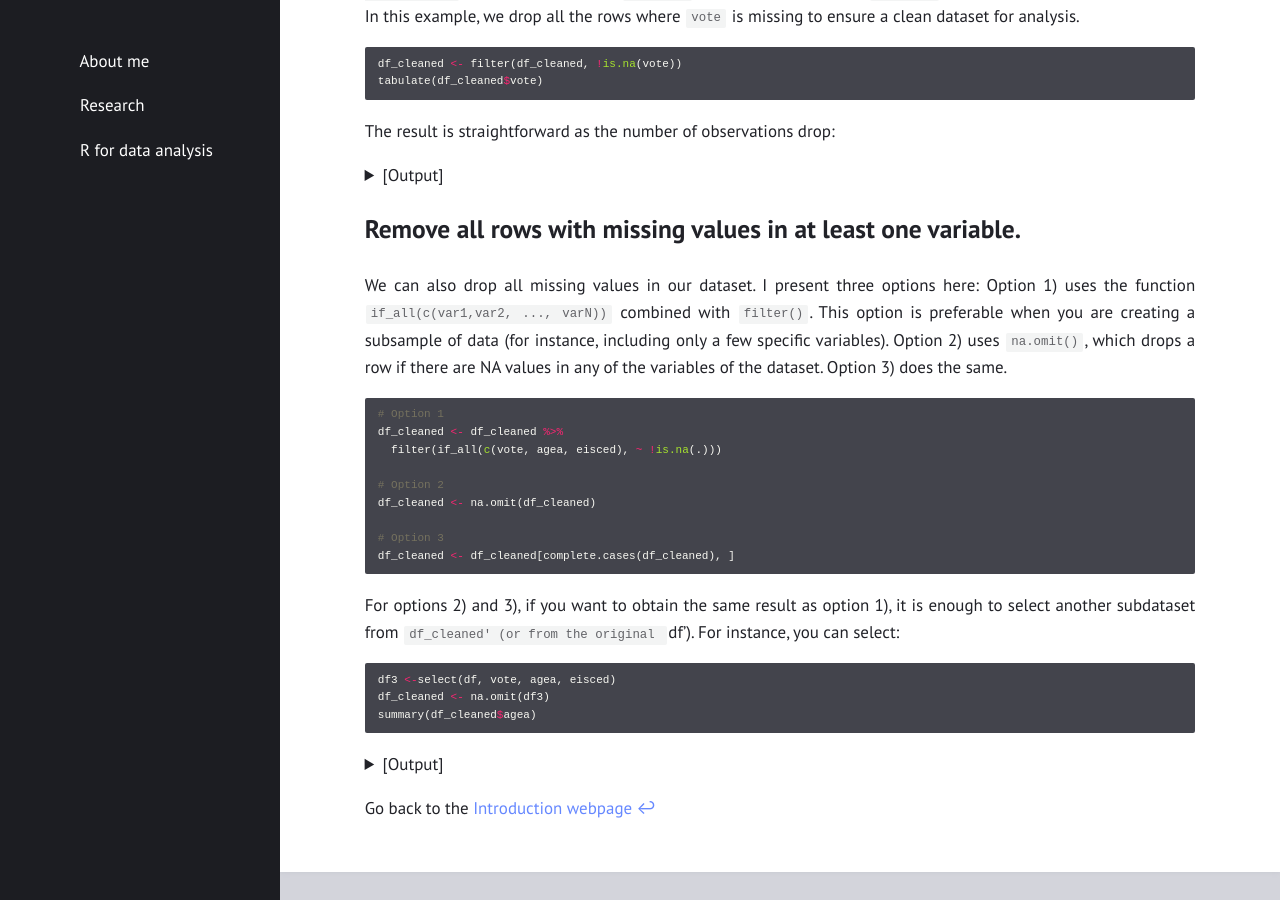
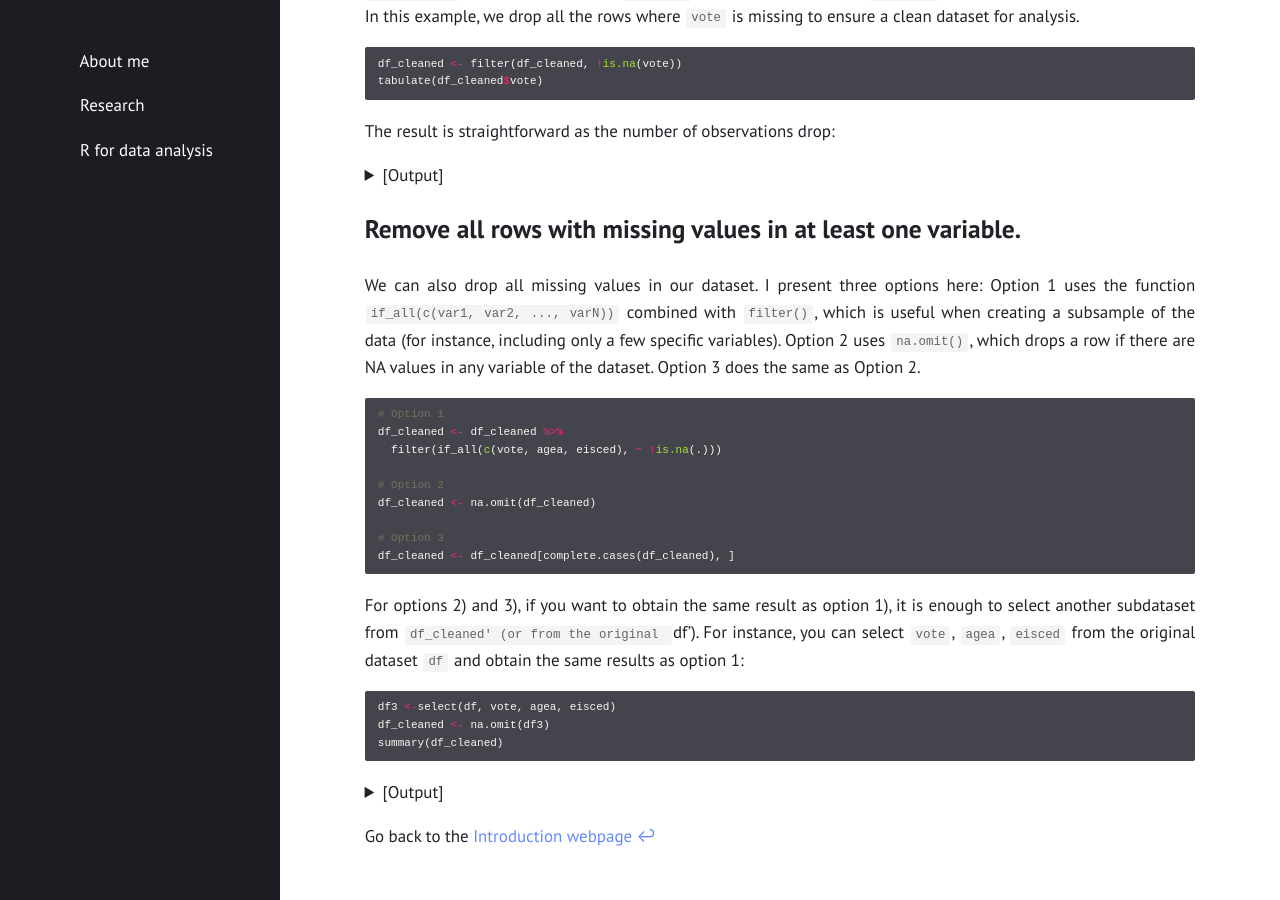
Before and after one commit to gubellom/gubellom.github.io, a Jekyll site: the page built from R files/Manipulation.md, in a window 1280 px wide and 900 px high, scrolled down 4168 px. Built offline with Jekyll 4.4.1, drawn with Linux system fonts in a browser that asks for light colours.

Commit message:
Update Manipulation.md
Signed-off-by: Michele Gubello <62111923+gubellom@users.noreply.github.com>

````diff
--- a/R files/Manipulation.md
+++ b/R files/Manipulation.md
@@ -304,7 +304,8 @@ The result is straightforward as the number of observations drop:
 
 ## Remove all rows with missing values in at least one variable.
 
-We can also drop all missing values in our dataset. I present three options here: Option 1) uses the function `if_all(c(var1,var2, ..., varN))` combined with `filter()`. This option is preferable when you are creating a subsample of data (for instance, including only a few specific variables). Option 2) uses `na.omit()`, which drops a row if there are NA values in any of the variables of the dataset. Option 3) does the same.
+We can also drop all missing values in our dataset. I present three options here: Option 1 uses the function `if_all(c(var1, var2, ..., varN))` combined with `filter()`, which is useful when creating a subsample of the data (for instance, including only a few specific variables). Option 2 uses `na.omit()`, which drops a row if there are NA values in any variable of the dataset. Option 3 does the same as Option 2.
+
 
 ```r
 # Option 1
@@ -317,19 +318,24 @@ df_cleaned <- na.omit(df_cleaned)
 # Option 3
 df_cleaned <- df_cleaned[complete.cases(df_cleaned), ]
 ```
-For options 2) and 3), if you want to obtain the same result as option 1), it is enough to select another subdataset from `df_cleaned' (or from the original `df'). For instance, you can select:
+For options 2) and 3), if you want to obtain the same result as option 1), it is enough to select another subdataset from `df_cleaned' (or from the original `df'). For instance, you can select `vote`, `agea`, `eisced` from the original dataset `df` and obtain the same results as option 1:
 
 ```r
 df3 <-select(df, vote, agea, eisced)
 df_cleaned <- na.omit(df3)
-summary(df_cleaned$agea)
+summary(df_cleaned)
 ```
 <details>
   <summary>[Output]</summary>
   <pre>
    # Summary shows no NA values exist
-  Min. 1st Qu.  Median    Mean 3rd Qu.    Max.
-  15.00   34.00   49.00   49.13   64.00  100.00
+     vote            agea            eisced
+ Min.   :1.000   Min.   : 15.00   Min.   : 1.000
+ 1st Qu.:1.000   1st Qu.: 34.00   1st Qu.: 2.000
+ Median :1.000   Median : 49.00   Median : 4.000
+ Mean   :1.382   Mean   : 49.13   Mean   : 4.111
+ 3rd Qu.:2.000   3rd Qu.: 64.00   3rd Qu.: 5.000
+ Max.   :3.000   Max.   :100.00   Max.   :55.000
   </pre>
 </details>
 
````
